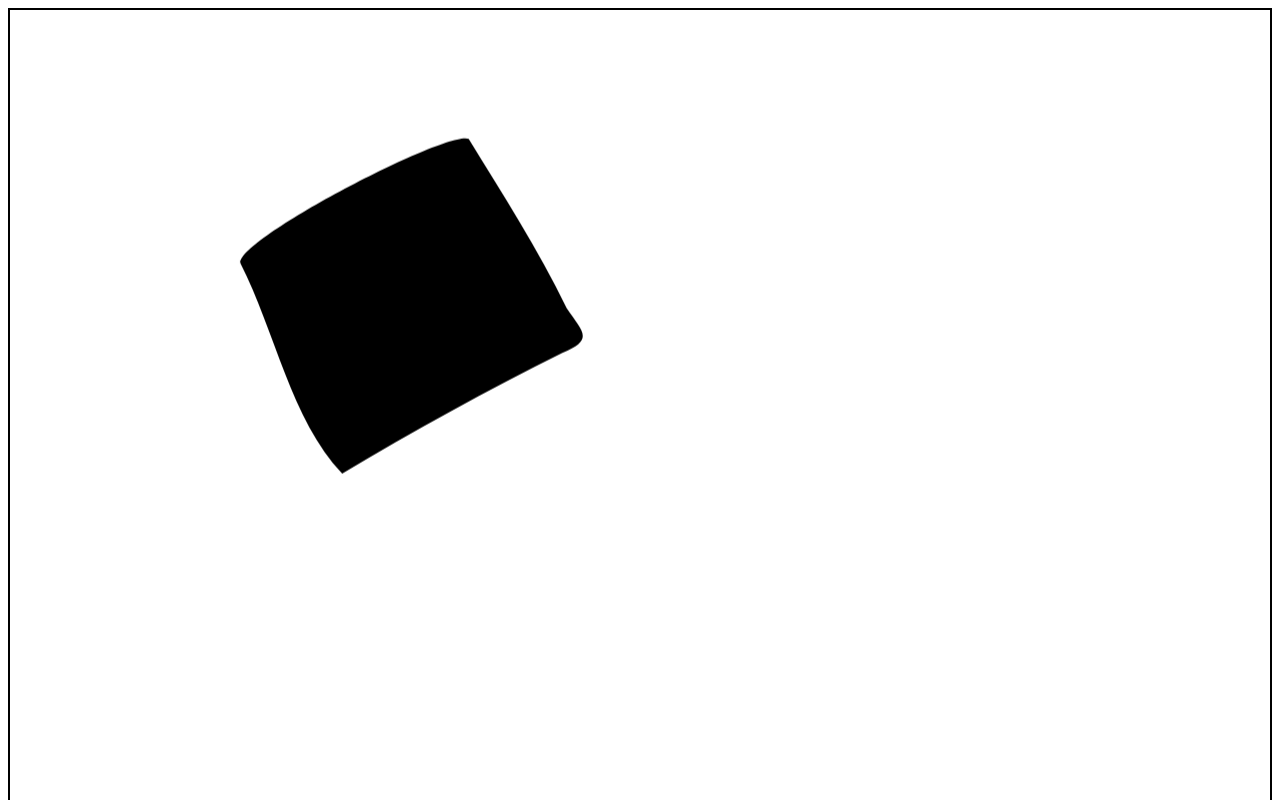
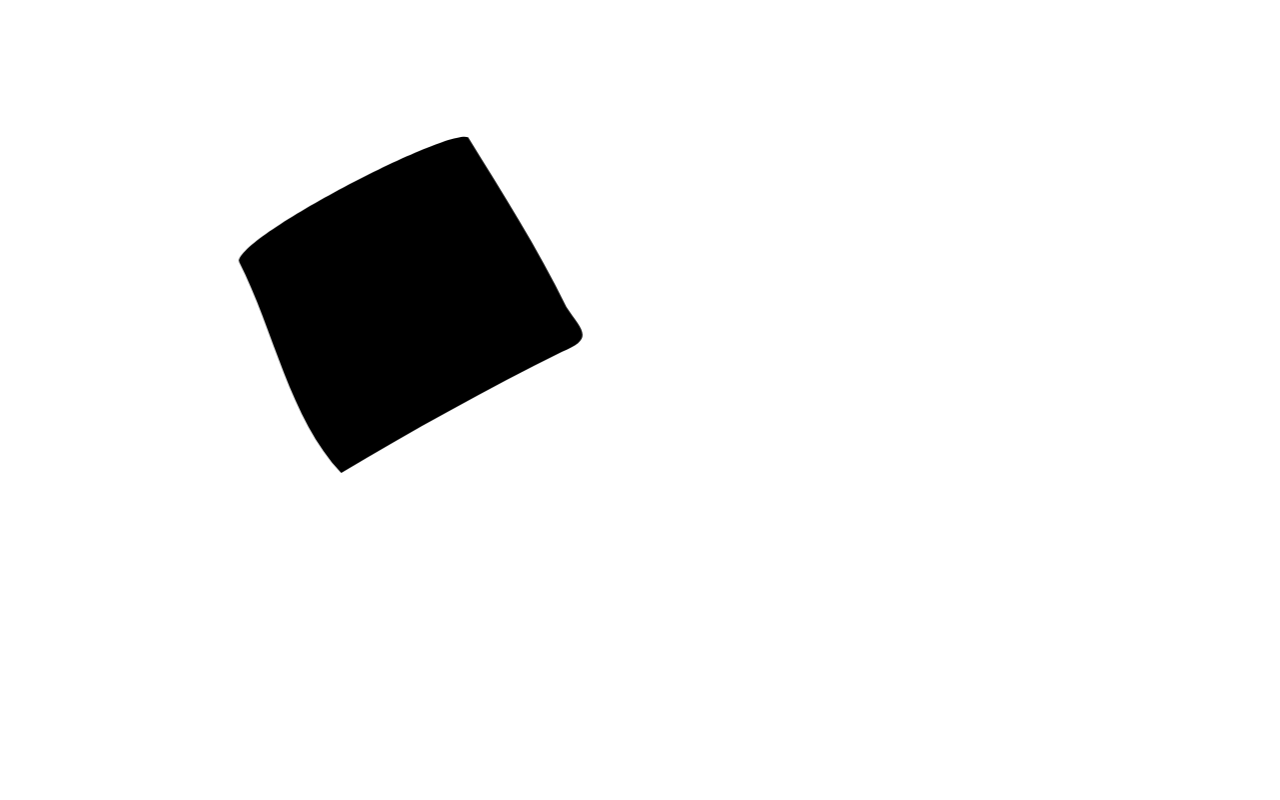
Before and after one commit to lahdesign/accepted-students, a plain HTML site: page index.html in a window 1280 px wide. Shown: the top 800 px of the page. Drawn offline with nearby package versions, Linux system fonts and the light colour scheme.

Commit message:
Add files via upload

```diff
--- a/style.css
+++ b/style.css
@@ -1,5 +1,5 @@
 .container {
-    border: 1px solid black;
+    /* border: 1px solid black; */
     display: grid;
     grid-gap: 5px;
     grid-template-columns: 1fr;
@@ -7,12 +7,16 @@
 }
 
 .container > svg {
-    border: 1px solid black;
-    display: flex;
+    /* border: 1px solid black; */
+    /* display: flex; */
     justify-content: center;
     align-items: center;
     font-size: 2em;
     color: #ffeead;
+  }
+
+  svg{
+      display:block;
   }
 
   @media only screen and (max-width: 800px) {
```
